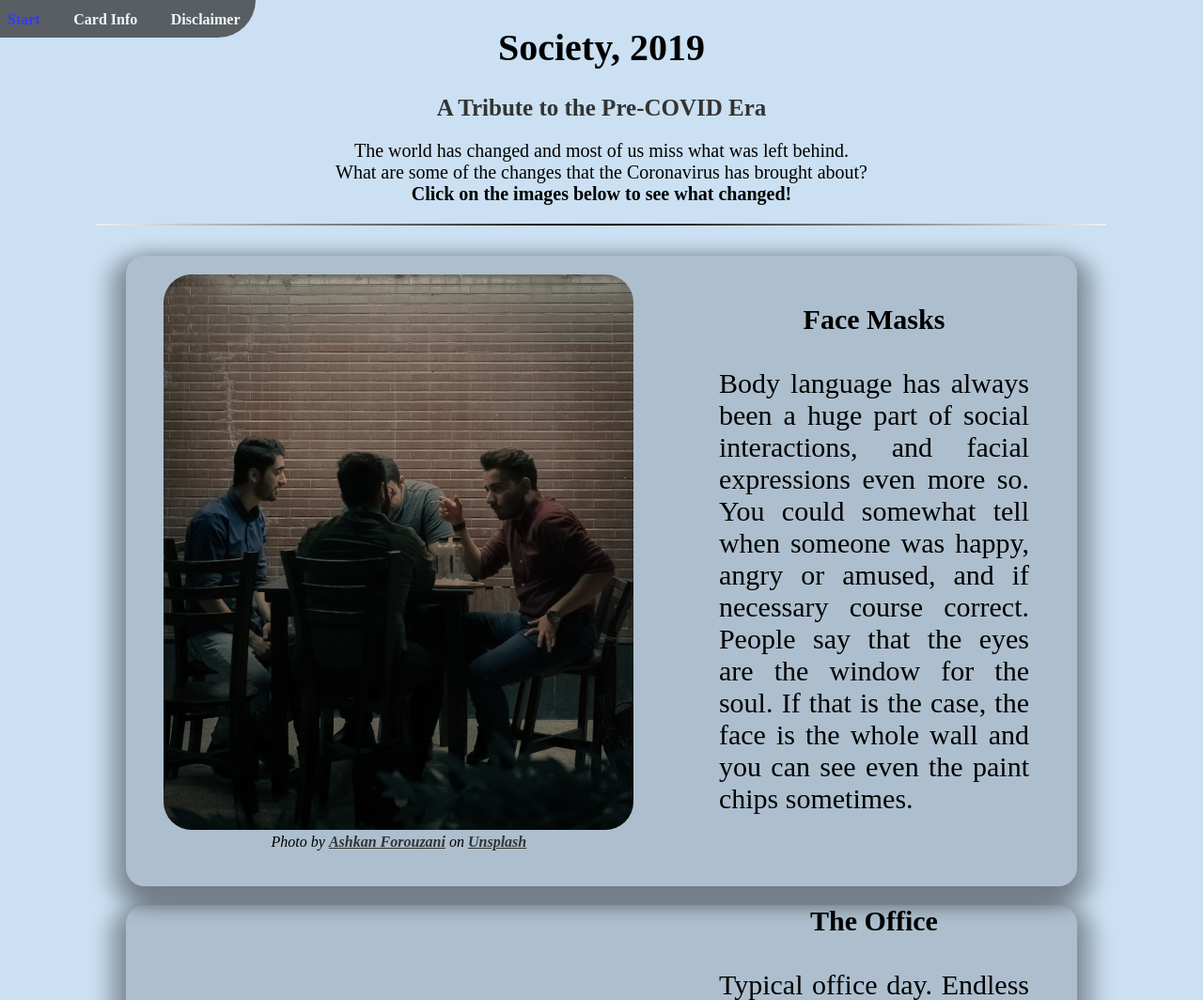
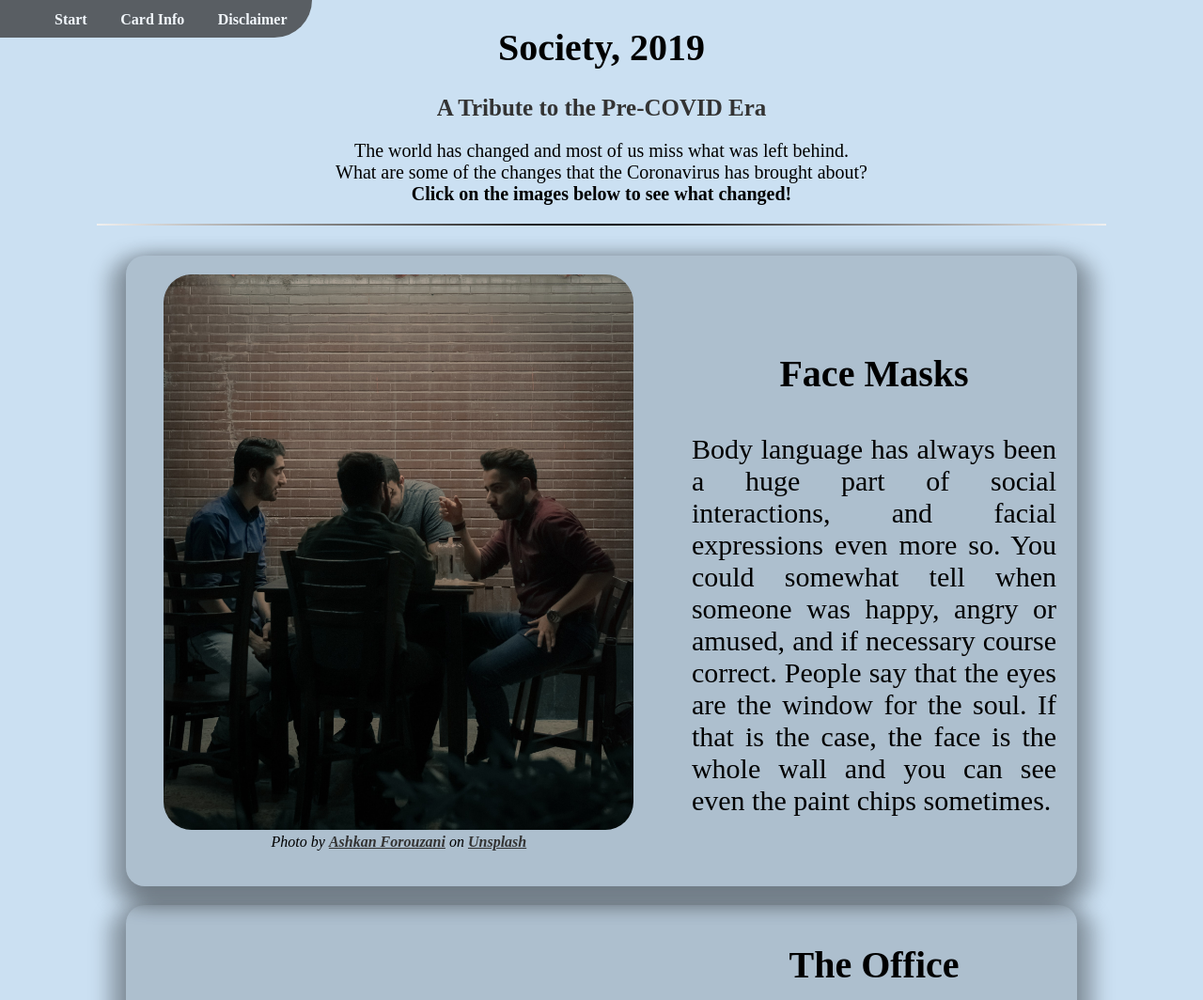
Before and after one commit to mihaelsouza/fcc_tributePage, a plain HTML site: page index.html in a window 1280 px wide. Shown: the top 1064 px of the page at 94% size. Drawn offline with Linux system fonts and the light colour scheme.

Commit message:
added the freeCodeCamp test suit back in, corrected mistakes from W3C validator

```diff
--- a/index.html
+++ b/index.html
@@ -1,5 +1,5 @@
 <!DOCTYPE html>
-<html>
+<html lang="en">
   <head>
     <!-- Let's provide some metadata information related to this page. -->
     <meta charset="utf-8">
@@ -11,13 +11,13 @@
     <title>Tribute Page (FCC)</title>
 
     <!-- CSS elements -->
-    <link rel="stylesheet" href="styles.css"></script>
+    <link rel="stylesheet" href="styles.css">
 
     <!-- Scripts -->
-    <script src="main.js" type="text/javascript"></script>
+    <script src="main.js"></script>
   </head>
 
-  <body>
+  <body id="main">
     <nav id="nav-bar">
       <a href="#header">Start</a>
       <div class='extended-nav' onmouseover="expandNavBar()" onmouseout="retractNavBar()">
@@ -60,5 +60,7 @@
           World Health Organization</a>.
       </h3>
     </footer>
+
+    <script src="https://cdn.freecodecamp.org/testable-projects-fcc/v1/bundle.js"></script>
   </body>
 </html>
--- a/main.js
+++ b/main.js
@@ -4,13 +4,15 @@ const cardData = {
       src: "media/card1A.jpg",
       alt: "Drawing of people using face masks adorned with various country flags.",
       cc0: '<span class="cc0">Photo by <a target="_blank" href="https://unsplash.com/@ashkfor121?utm_source=unsplash&amp;utm_medium=referral&amp;utm_content=creditCopyText">Ashkan Forouzani</a> on <a target="_blank" href="https://unsplash.com/?utm_source=unsplash&amp;utm_medium=referral&amp;utm_content=creditCopyText">Unsplash</a></span><br><br>',
-      text: "<center><strong>Face Masks</strong></center><br>Body language has always been a huge part of social interactions, and facial expressions even more so. You could somewhat tell when someone was happy, angry or amused, and if necessary course correct. People say that the eyes are the window for the soul. If that is the case, the face is the whole wall and you can see even the paint chips sometimes."
+      head: "<center><strong>Face Masks</strong></center>",
+      text: "Body language has always been a huge part of social interactions, and facial expressions even more so. You could somewhat tell when someone was happy, angry or amused, and if necessary course correct. People say that the eyes are the window for the soul. If that is the case, the face is the whole wall and you can see even the paint chips sometimes."
     },
     B: {
       src: "media/card1B.jpg",
       alt: "People wearing face masks adorned with the flags of different nations.",
       cc0: '<span class="cc0">Made available by the United Nations</span>',
-      text: "<center><strong>Face Masks</strong></center><br>And suddenly that social input is not there anymore. Face masks become as common in the wardrobe as shirts and socks. For some, they are a nuisance. For others, a fashion statement. Either way, they became a necessity to fight a sprawling pandemic. On the upside, people probably stopped forgetting their dental hygiene in the mornings..."
+      head: "<center><strong>Face Masks</strong></center>",
+      text: "And suddenly that social input is not there anymore. Face masks become as common in the wardrobe as shirts and socks. For some, they are a nuisance. For others, a fashion statement. Either way, they became a necessity to fight a sprawling pandemic. On the upside, people probably stopped forgetting their dental hygiene in the mornings..."
     },
     state: "A"
   },
@@ -19,13 +21,15 @@ const cardData = {
       src: "media/card2A.jpg",
       alt: "Company employees discussing strategy in a meeting room.",
       cc0: '<span class="cc0">Photo by <a target="_blank" href="https://unsplash.com/@youxventures?utm_source=unsplash&amp;utm_medium=referral&amp;utm_content=creditCopyText">You X Ventures</a> on <a target="_blank" href="https://unsplash.com/?utm_source=unsplash&amp;utm_medium=referral&amp;utm_content=creditCopyText">Unsplash</a></span><br><br>',
-      text: "<center><strong>The Office</strong></center><br>Typical office day. Endless meetings and noise around the cubicles while you are trying to hammer away that last deliverable before the end of day deadline. You have already heard about the latest office gossip through the grapevine and Carol told you about that amazing weekend she is planning around the watercooler, while overhearing Bob talk about last night's game. At this point, all you can think about is getting home..."
+      head: "<center><strong>The Office</strong></center>",
+      text: "Typical office day. Endless meetings and noise around the cubicles while you are trying to hammer away that last deliverable before the end of day deadline. You have already heard about the latest office gossip through the grapevine and Carol told you about that amazing weekend she is planning around the watercooler, while overhearing Bob talk about last night's game. At this point, all you can think about is getting home..."
     },
     B: {
       src: "media/card2B.jpg",
       alt: "Computer over a table next to a rustic mug. In the computer screen, a zoom meeting with more than a dozen participants.",
       cc0: '<span>Photo by <a href="https://unsplash.com/@cwmonty?utm_source=unsplash&amp;utm_medium=referral&amp;utm_content=creditCopyText">Chris Montgomery</a> on <a href="https://unsplash.com/?utm_source=unsplash&amp;utm_medium=referral&amp;utm_content=creditCopyText">Unsplash</a></span><br><br>',
-      text: "<center><strong>The Office</strong></center><br>And now, you're always home. ALWAYS... There is no longer that sense of 'getting home from work' as that is essentially just the other room. Or even worse, the bedroom is suddenly the office. Work and life boundaries get blurried. For some, this is heaven. For others, a particularly nasty nightmare. For almost everybody, a necessary adaptation."
+      head: "<center><strong>The Office</strong></center>",
+      text: "And now, you're always home. ALWAYS... There is no longer that sense of 'getting home from work' as that is essentially just the other room. Or even worse, the bedroom is suddenly the office. Work and life boundaries get blurried. For some, this is heaven. For others, a particularly nasty nightmare. For almost everybody, a necessary adaptation."
     },
     state: "A"
   },
@@ -34,13 +38,15 @@ const cardData = {
       src: "media/card3A.jpg",
       alt: "Bustling city street at night with shops and stalls.",
       cc0: '<span class="cc0">Photo by <a target="_blank" href="https://unsplash.com/@keepsakes_and_daydreams?utm_source=unsplash&amp;utm_medium=referral&amp;utm_content=creditCopyText">Steven Skerritt</a> on <a target="_blank" href="https://unsplash.com/?utm_source=unsplash&amp;utm_medium=referral&amp;utm_content=creditCopyText">Unsplash</a></span><br><br>',
-      text: "<center><strong>Night Life</strong></center><br>Friday night! Time to get fancy, put on your best clothes and join your friends for a night in the town. All you're looking for is cold beer or maybe a smooth drink with some good music. Oh, and definitely that huge $2 hotdog dripping in sauce that you can get by the gas station at the end of the night. Because, you know, Mike is such a nice guy!"
+      head: "<center><strong>Night Life</strong></center>",
+      text: "Friday night! Time to get fancy, put on your best clothes and join your friends for a night in the town. All you're looking for is cold beer or maybe a smooth drink with some good music. Oh, and definitely that huge $2 hotdog dripping in sauce that you can get by the gas station at the end of the night. Because, you know, Mike is such a nice guy!"
     },
     B: {
       src: "media/card3B.jpg",
       alt: "Picture of an almost empty restaurant, with just a few patrons inside.",
       cc0: '<span>Photo by <a href="https://unsplash.com/@andyadcon?utm_source=unsplash&amp;utm_medium=referral&amp;utm_content=creditCopyText">De an Sun</a> on <a href="https://unsplash.com/?utm_source=unsplash&amp;utm_medium=referral&amp;utm_content=creditCopyText">Unsplash</a></span><br><br>',
-      text: "<center><strong>Night Life</strong></center><br>Restaurants and bars are outright closed, or closing early. Half of all seats are unavailable, and not because there is people there. Social distance guidelines and strict health measures make a huge impact on the hospitality business and take-away becomes the new normal. Friday night events boil down to food orders and zoom hangouts, trying to simulate a glimpse of the old normal."
+      head: "<center><strong>Night Life</strong></center>",
+      text: "Restaurants and bars are outright closed, or closing early. Half of all seats are unavailable, and not because there is people there. Social distance guidelines and strict health measures make a huge impact on the hospitality business and take-away becomes the new normal. Friday night events boil down to food orders and zoom hangouts, trying to simulate a glimpse of the old normal."
     },
     state: "A"
   },
@@ -49,13 +55,15 @@ const cardData = {
       src: "media/card4A.jpg",
       alt: "New York City Central Station with a lot of people walking around.",
       cc0: '<span class="cc0">Photo by <a target="_blank" href="https://unsplash.com/@jackofallstreets?utm_source=unsplash&amp;utm_medium=referral&amp;utm_content=creditCopyText">Jack Finnigan</a> on <a target="_blank" href="https://unsplash.com/?utm_source=unsplash&amp;utm_medium=referral&amp;utm_content=creditCopyText">Unsplash</a></span><br><br>',
-      text: "<center><strong>Travelling</strong></center><br>You've been planning this the whole year, after finally getting that vacation request approved. Time to enjoy some Mai Tais by a beach somewhere, or go skiing in the mountains. Of course, you have to get there first. And so you muster all your inner peace to brave the train station/airport crowds..."
+      head: "<center><strong>Travelling</strong></center>",
+      text: "You've been planning this the whole year, after finally getting that vacation request approved. Time to enjoy some Mai Tais by a beach somewhere, or go skiing in the mountains. Of course, you have to get there first. And so you muster all your inner peace to brave the train station/airport crowds..."
     },
     B: {
       src: "media/card4B.jpg",
       alt: "Empty Central Station in New York in the middle of the afternoon.",
       cc0: '<span>Photo by <a href="https://unsplash.com/@apollo_y?utm_source=unsplash&amp;utm_medium=referral&amp;utm_content=creditCopyText">A P O L L O</a> on <a href="https://unsplash.com/?utm_source=unsplash&amp;utm_medium=referral&amp;utm_content=creditCopyText">Unsplash</a></span><br><br>',
-      text: "<center><strong>Travelling</strong></center><br>And now the crowds are not there. Airports and train stations are empty, as travel restrictions and closed borders halt international and national travels. Vacations are essentially just a pass to not turn on ZOOM for a week. Small victories, I suppose?"
+      head: "<center><strong>Travelling</strong></center>",
+      text: "And now the crowds are not there. Airports and train stations are empty, as travel restrictions and closed borders halt international and national travels. Vacations are essentially just a pass to not turn on ZOOM for a week. Small victories, I suppose?"
     },
     state: "A"
   },
@@ -64,13 +72,15 @@ const cardData = {
       src: "media/card5A.jpg",
       alt: "Family and friends gathered together at the beach watching the sunset.",
       cc0: '<span class="cc0">Photo by <a target="_blank" href="https://unsplash.com/@jtylernix?utm_source=unsplash&amp;utm_medium=referral&amp;utm_content=creditCopyText">Tyler Nix</a> on <a target="_blank" href="https://unsplash.com/?utm_source=unsplash&amp;utm_medium=referral&amp;utm_content=creditCopyText">Unsplash</a></span><br><br>',
-      text: "<center><strong>The Holidays</strong></center><br>It's finally Christmas! Or the New Year?! ...Maybe Thanksgiving? Okay, definitely Earth Day! No matter, you are just looking forward to eating nana May's cobbler or aunt Mary's cherry pie. Just ready to enjoy some peaceful family time. (Okay, not always peaceful...)"
+      head: "<center><strong>The Holidays</strong></center>",
+      text: "It's finally Christmas! Or the New Year?! ...Maybe Thanksgiving? Okay, definitely Earth Day! No matter, you are just looking forward to eating nana May's cobbler or aunt Mary's cherry pie. Just ready to enjoy some peaceful family time. (Okay, not always peaceful...)"
     },
     B: {
       src: "media/card5B.jpg",
       alt: "Parents and child decorating a Christmas tree.",
       cc0: '<span>Photo by <a href="https://unsplash.com/@jonathanborba?utm_source=unsplash&amp;utm_medium=referral&amp;utm_content=creditCopyText">Jonathan Borba</a> on <a href="https://unsplash.com/?utm_source=unsplash&amp;utm_medium=referral&amp;utm_content=creditCopyText">Unsplash</a></span><br><br>',
-      text: "<center><strong>The Holidays</strong></center><br>Nowadays families are discouraged to gather together if they can help it, specially to avoid putting elderly members in risk. Family units cope as they can, celebrating in their own households and connecting as best as possible. As a small silver lining, you still get to have those amazingly funny family stories, as you try to teach those tecnophobes how to install Skype or Zoom."
+      head: "<center><strong>The Holidays</strong></center>",
+      text: "Nowadays families are discouraged to gather together if they can help it, specially to avoid putting elderly members in risk. Family units cope as they can, celebrating in their own households and connecting as best as possible. As a small silver lining, you still get to have those amazingly funny family stories, as you try to teach those tecnophobes how to install Skype or Zoom."
     },
     state: "A"
   }
@@ -81,6 +91,8 @@ var fillContentInDiv = function (dataIn, divName, state) {
   var figure = document.createElement('figure');
   var image = document.createElement('img');
   var figcaption = document.createElement('figcaption');
+  var paragraphDiv = document.createElement('div')
+  var paragraphHead = document.createElement('p');
   var paragraph = document.createElement('p');
 
   // Set the necessary id for the first figure to pass the test units in freeCodeCamp
@@ -107,14 +119,21 @@ var fillContentInDiv = function (dataIn, divName, state) {
   figcaption.innerHTML = data['cc0'].trim();
   figure.appendChild(figcaption);
 
-  // Add the textual content to the paragraph
+  // Add the textual content to the paragraph elements and put those
+  // elements inside a div so we can have better flow control
+  paragraphHead.innerHTML = data['head'];
+
   if (!state) {paragraph.classList.add('anim-slide');}
   paragraph.classList.add('tribute-text');
-  paragraph.innerHTML = data['text'];
+  paragraph.innerText = data['text'];
+
+  paragraphDiv.classList.add('tribute-text-block');
+  paragraphDiv.appendChild(paragraphHead);
+  paragraphDiv.appendChild(paragraph);
 
   // Add these elements to the correct div, based on divName
   document.getElementById(divName).appendChild(figure);
-  document.getElementById(divName).appendChild(paragraph);
+  document.getElementById(divName).appendChild(paragraphDiv);
 
   // Change the active state
   cardData[divName]['state'] === "A" ?
--- a/styles.css
+++ b/styles.css
@@ -15,6 +15,7 @@ nav {
   top: 0;
   left: 0;
   height: 40px;
+  padding: 0 10px 0 50px;
   background-color: #333;
   opacity: .75;
   border-radius: 0 0 5em 0;
@@ -139,6 +140,11 @@ figcaption {
   }
 }
 
+.tribute-text-block {
+  display: flex;
+  flex-flow: column;
+}
+
 .anim-rotate {
   animation: rotateIn 1s ease;
 }
```
